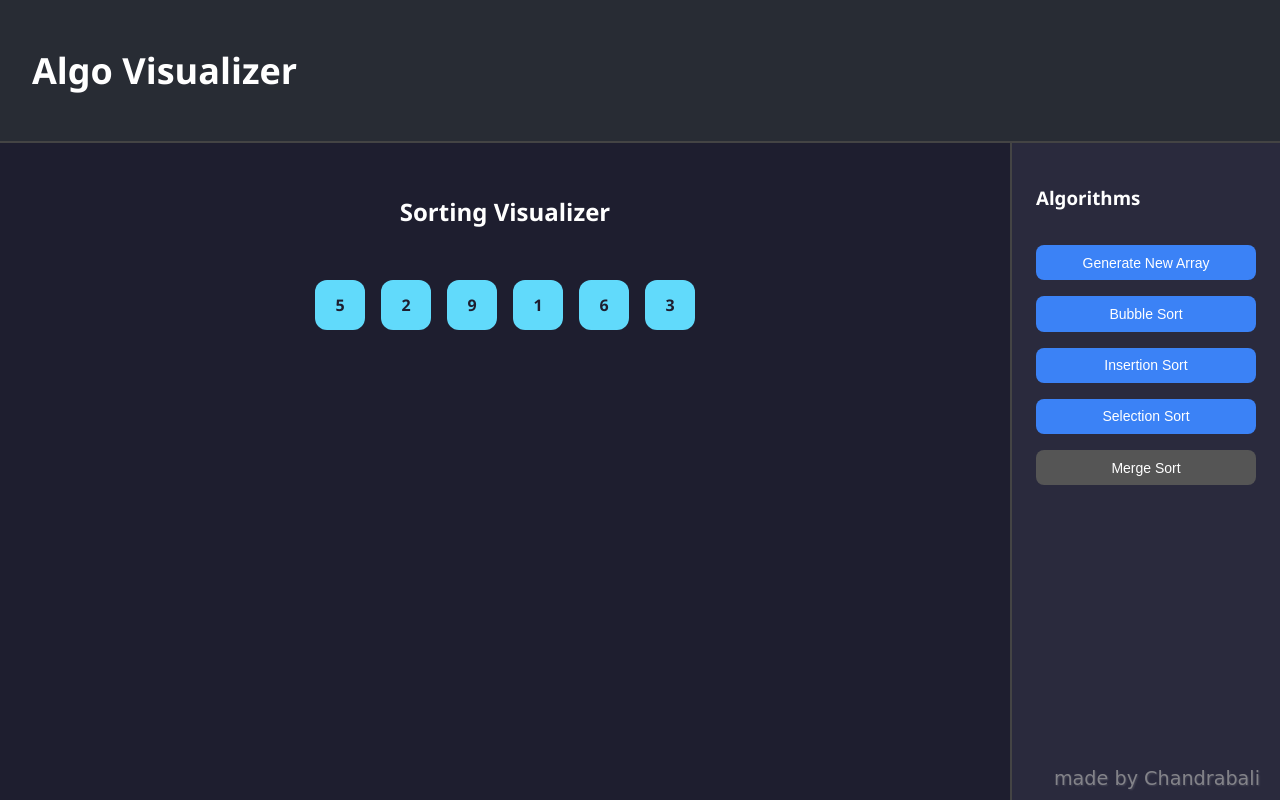
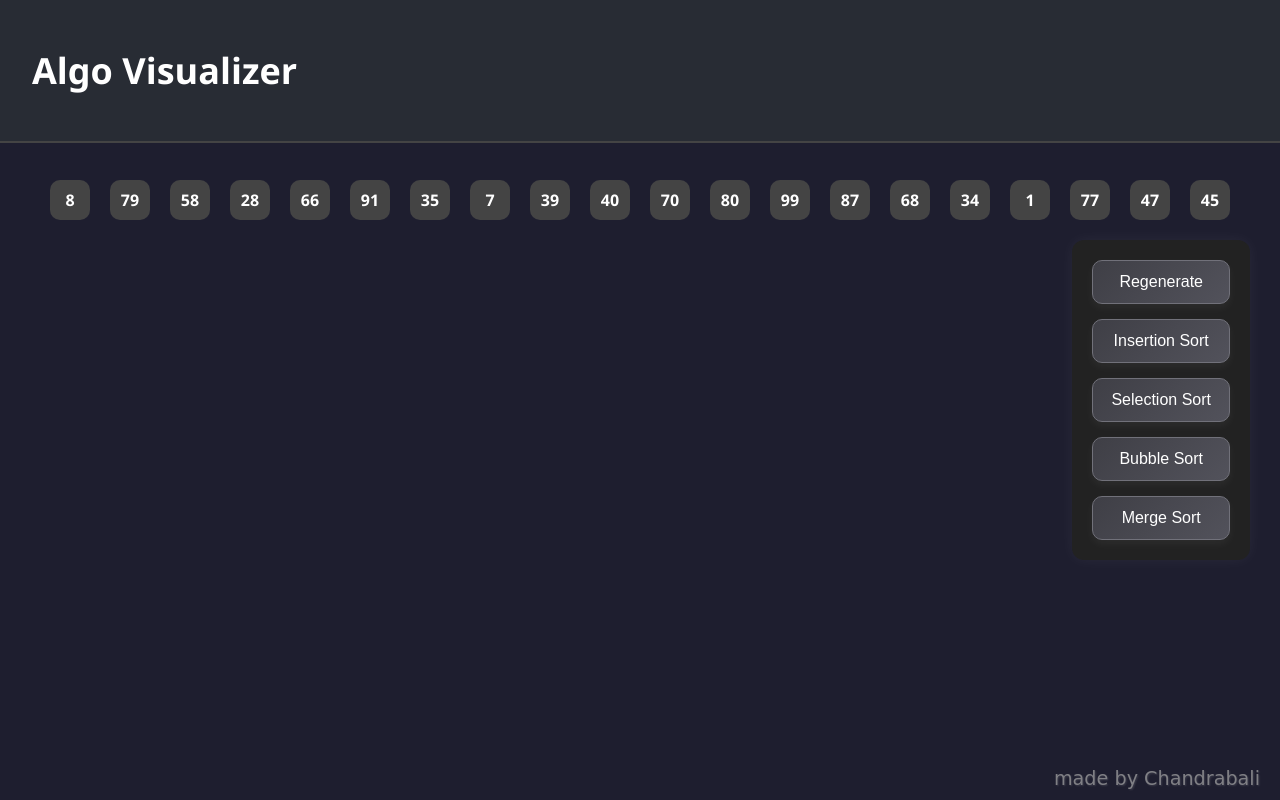
Before and after one commit to cb-04/Algo-visualizer, a React (Create React App) app: page /sorting in a window 1280 px wide. Shown: the top 800 px of the page. Built offline with nearby package versions, Linux system fonts and the light colour scheme.

Commit message:
Merge Sort + Button Styling

```diff
--- /dev/null
+++ b/src/algorithms/mergeSort.js
@@ -0,0 +1,62 @@
+// algorithms/mergeSort.js
+const delay = (ms) => new Promise(res => setTimeout(res, ms));
+
+export default async function mergeSort(arr, setArray, setActiveIndices, setSortedIndices, setMergeHighlights) {
+  const array = [...arr];
+
+  async function merge(start, mid, end) {
+    let left = array.slice(start, mid + 1);
+    let right = array.slice(mid + 1, end + 1);
+
+    let i = 0, j = 0, k = start;
+
+    // Highlight splits
+    const highlights = [];
+    for (let idx = start; idx <= mid; idx++) highlights.push({ index: idx, type: 'left' });
+    for (let idx = mid + 1; idx <= end; idx++) highlights.push({ index: idx, type: 'right' });
+    setMergeHighlights(highlights);
+    await delay(400);
+
+    while (i < left.length && j < right.length) {
+      setActiveIndices({ first: k, second: null });
+      await delay(300);
+
+      if (left[i] <= right[j]) {
+        array[k] = left[i++];
+      } else {
+        array[k] = right[j++];
+      }
+      setArray([...array]);
+      await delay(300);
+      k++;
+    }
+
+    while (i < left.length) {
+      array[k++] = left[i++];
+      setArray([...array]);
+      await delay(300);
+    }
+
+    while (j < right.length) {
+      array[k++] = right[j++];
+      setArray([...array]);
+      await delay(300);
+    }
+
+    setMergeHighlights([]); // Clear highlights after merge
+    await delay(200);
+  }
+
+  async function mergeSortHelper(start, end) {
+    if (start >= end) return;
+
+    const mid = Math.floor((start + end) / 2);
+    await mergeSortHelper(start, mid);
+    await mergeSortHelper(mid + 1, end);
+    await merge(start, mid, end);
+  }
+
+  await mergeSortHelper(0, array.length - 1);
+  setSortedIndices(array.map((_, i) => i));
+  setActiveIndices({ first: null, second: null });
+}
--- a/src/components/SortingVisualizer.jsx
+++ b/src/components/SortingVisualizer.jsx
@@ -1,72 +1,93 @@
-import React, { useState } from 'react';
-import '../styles/SortingVisualizer.css';
-
+import React, { useState, useEffect } from 'react';
 import bubbleSort from '../algorithms/bubbleSort';
 import insertionSort from '../algorithms/insertionSort';
 import selectionSort from '../algorithms/selectionSort';
-// import mergeSort from '../algorithms/mergeSort';
+import mergeSort from '../algorithms/mergeSort';
+import '../styles/SortingVisualizer.css';
 
-export default function SortingVisualizer() {
-  const [array, setArray] = useState([5, 2, 9, 1, 6, 3]);
-  const [activeIndices, setActiveIndices] = useState({ first: null, second: null });
+const generateRandomArray = (size) =>
+  Array.from({ length: size }, () => Math.floor(Math.random() * 100));
+
+const SortingVisualizer = () => {
+  const [array, setArray] = useState([]);
+  const [activeIndices, setActiveIndices] = useState({});
   const [sortedIndices, setSortedIndices] = useState([]);
+  const [mergeHighlights, setMergeHighlights] = useState([]);
+  const [currentAlgorithm, setCurrentAlgorithm] = useState(null);
 
-  const generateNewArray = () => {
-    const newArr = Array.from({ length: 10 }, () => Math.floor(Math.random() * 100));
-    setArray(newArr);
+  useEffect(() => {
+    regenerateArray();
+  }, []);
+
+  const regenerateArray = () => {
+    setArray(generateRandomArray(20));
     setSortedIndices([]);
-    setActiveIndices({ first: null, second: null });
+    setActiveIndices({});
+    setMergeHighlights([]);
+    setCurrentAlgorithm(null);
   };
 
   const handleBubbleSort = async () => {
+    setCurrentAlgorithm('bubble');
     setSortedIndices([]);
     await bubbleSort(array, setArray, setActiveIndices, setSortedIndices);
+    setCurrentAlgorithm(null);
   };
 
   const handleInsertionSort = async () => {
+    setCurrentAlgorithm('insertion');
     setSortedIndices([]);
     await insertionSort(array, setArray, setActiveIndices, setSortedIndices);
+    setCurrentAlgorithm(null);
   };
 
   const handleSelectionSort = async () => {
+    setCurrentAlgorithm('selection');
     setSortedIndices([]);
     await selectionSort(array, setArray, setActiveIndices, setSortedIndices);
+    setCurrentAlgorithm(null);
   };
 
-
-
-  // Add similar handlers for insertionSort, selectionSort, mergeSort etc.
+  const handleMergeSort = async () => {
+    setCurrentAlgorithm('merge');
+    setSortedIndices([]);
+    setMergeHighlights([]);
+    await mergeSort(array, setArray, setActiveIndices, setSortedIndices, setMergeHighlights);
+    setCurrentAlgorithm(null);
+  };
 
   return (
     <div className="sorting-visualizer-container">
-      <div className="blocks-section">
-        <h2>Sorting Visualizer</h2>
-        <div className="blocks-container">
+      <div className="sorting-panel">
+        <button onClick={regenerateArray}>Regenerate</button>
+        <button onClick={handleInsertionSort}>Insertion Sort</button>
+        <button onClick={handleSelectionSort}>Selection Sort</button>
+        <button onClick={handleBubbleSort}>Bubble Sort</button>
+        <button onClick={handleMergeSort}>Merge Sort</button>
+      </div>
+
+      <div className="sorting-area">
         {array.map((value, idx) => {
-            let className = "block";
-            if (idx === activeIndices.first || idx === activeIndices.second) {
-              className += " active";
-            }
-            if (sortedIndices.includes(idx)) {
-              className += " sorted";
-            }
+          const highlight = mergeHighlights.find(h => h.index === idx);
+          const isLeft = highlight?.type === 'left';
+          const isRight = highlight?.type === 'right';
+
           return (
-              <div key={idx} className={className}>
+            <div
+              key={idx}
+              className={`block
+                ${sortedIndices.includes(idx) ? 'sorted' : ''}
+                ${currentAlgorithm === 'merge' && isLeft ? 'left-half' : ''}
+                ${currentAlgorithm === 'merge' && isRight ? 'right-half' : ''}
+                ${activeIndices.first === idx || activeIndices.second === idx ? 'active' : ''}`}
+            >
               {value}
             </div>
           );
         })}
       </div>
     </div>
+  );
+};
 
-      <div className="side-panel">
-        <h3>Algorithms</h3>
-        <button onClick={generateNewArray}>Generate New Array</button>
-        <button onClick={handleBubbleSort}>Bubble Sort</button>
-        <button onClick={handleInsertionSort}>Insertion Sort</button>
-        <button onClick={handleSelectionSort}>Selection Sort</button>
-        <button disabled>Merge Sort</button>
-      </div>
-    </div>
-  );
-}
+export default SortingVisualizer;
--- a/src/styles/SortingVisualizer.css
+++ b/src/styles/SortingVisualizer.css
@@ -1,29 +1,3 @@
-.sorting-container {
-  padding: 20px;
-  background-color: #1e1e2f;
-  color: white;
-  height: 100vh;
-  overflow: hidden;
-}
-
-.controls {
-  margin-bottom: 20px;
-}
-
-
-.sorting-container {
-  padding: 2rem;
-  color: white;
-  text-align: center;
-}
-
-.blocks-container {
-  display: flex;
-  justify-content: center;
-  flex-wrap: wrap;
-  gap: 1rem;
-  margin-bottom: 1.5rem;
-}
 
 .block {
   width: 50px;
@@ -79,53 +53,88 @@
 }
 
 .block {
-  width: 50px;
-  height: 50px;
-  background-color: #61dafb;
-  border-radius: 12px;
+  width: 40px;
+  height: 40px;
+  margin: 5px;
+  background-color: #444;
+  color: white;
+  border-radius: 10px;
   display: flex;
+  align-items: center;
   justify-content: center;
-  align-items: center;
-  font-weight: bold;
-  font-size: 16px;
-  transition: 0.3s;
-  color: #1e1e2f;
+  transition: transform 0.3s, background-color 0.3s;
 }
 
-.block.active {
-  background-color: #facc15; /* yellow */
+.active {
+  background-color: orange;
 }
 
-.block.sorted {
-  background-color: #4ade80; /* green */
+.sorted {
+  background-color: green;
 }
 
-.side-panel {
-  width: 220px;
-  background-color: #2a2a3d;
-  padding: 1.5rem;
+.left-half {
+  background-color: #1e90ff;
+  transform: translateY(15px);
+}
+
+.right-half {
+  background-color: #9b59b6;
+  transform: translateY(15px);
+}
+
+.sorting-panel {
   display: flex;
   flex-direction: column;
-  gap: 1rem;
-  border-left: 2px solid #444;
+  gap: 15px;
+  background-color: #222;
+  padding: 20px;
+  border-radius: 12px;
+  box-shadow: 0 0 15px rgba(255, 255, 255, 0.05);
+  position: absolute;
+  top: 50%;
+  right: 30px;
+  transform: translateY(-50%);
 }
 
-.side-panel button {
-  padding: 0.6rem 1rem;
-  font-size: 14px;
-  background-color: #3b82f6;
-  color: white;
-  border: none;
-  border-radius: 8px;
+.sorting-panel button {
+  background: linear-gradient(135deg, #3f3f46, #52525b); /* slate-ish shades */
+  color: #ffffff;
+  border: 1px solid #71717a;
+  padding: 12px 18px;
+  border-radius: 10px;
+  font-size: 1rem;
+  font-weight: 500;
   cursor: pointer;
-  transition: background-color 0.2s;
+  transition: all 0.25s ease;
+  box-shadow: 0 4px 10px rgba(255, 255, 255, 0.05);
 }
 
-.side-panel button:hover {
-  background-color: #2563eb;
+.sorting-panel button:hover {
+  background: linear-gradient(135deg, #6366f1, #4f46e5); /* indigo tones */
+  color: #fff;
+  box-shadow: 0 6px 20px rgba(99, 102, 241, 0.4);
+  transform: scale(1.05);
 }
 
-.side-panel button:disabled {
-  background-color: #555;
-  cursor: not-allowed;
+.sorting-panel button:active {
+  transform: scale(0.98);
+  background: #4338ca;
+  box-shadow: inset 0 2px 4px rgba(0,0,0,0.3);
 }
+
+
+
+.sorting-area {
+  display: flex;
+  flex-wrap: wrap;
+  gap: 10px;
+  justify-content: center;
+}
+
+.sorting-visualizer-container {
+  display: flex;
+  flex-direction: column;
+  align-items: center;
+  padding: 2rem;
+}
```
Lines whose indentation alone changed are shown as unchanged.
